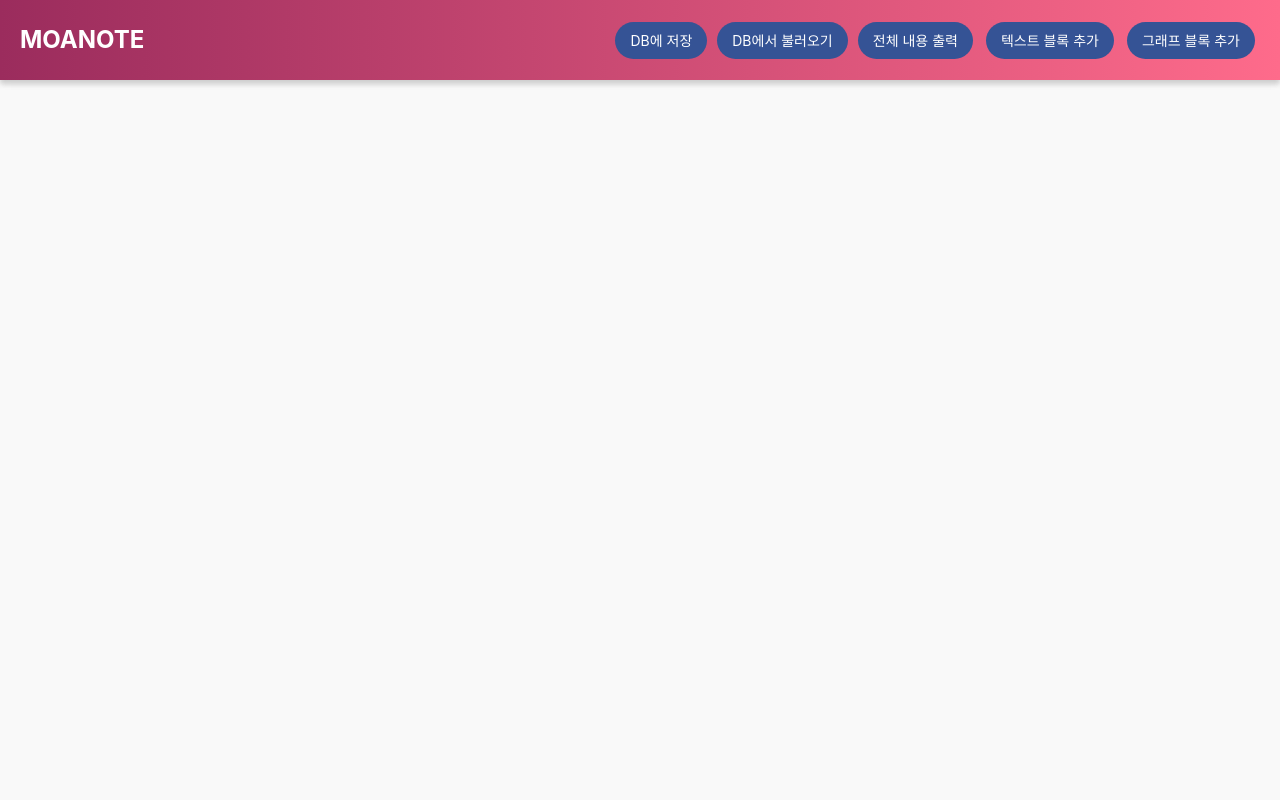
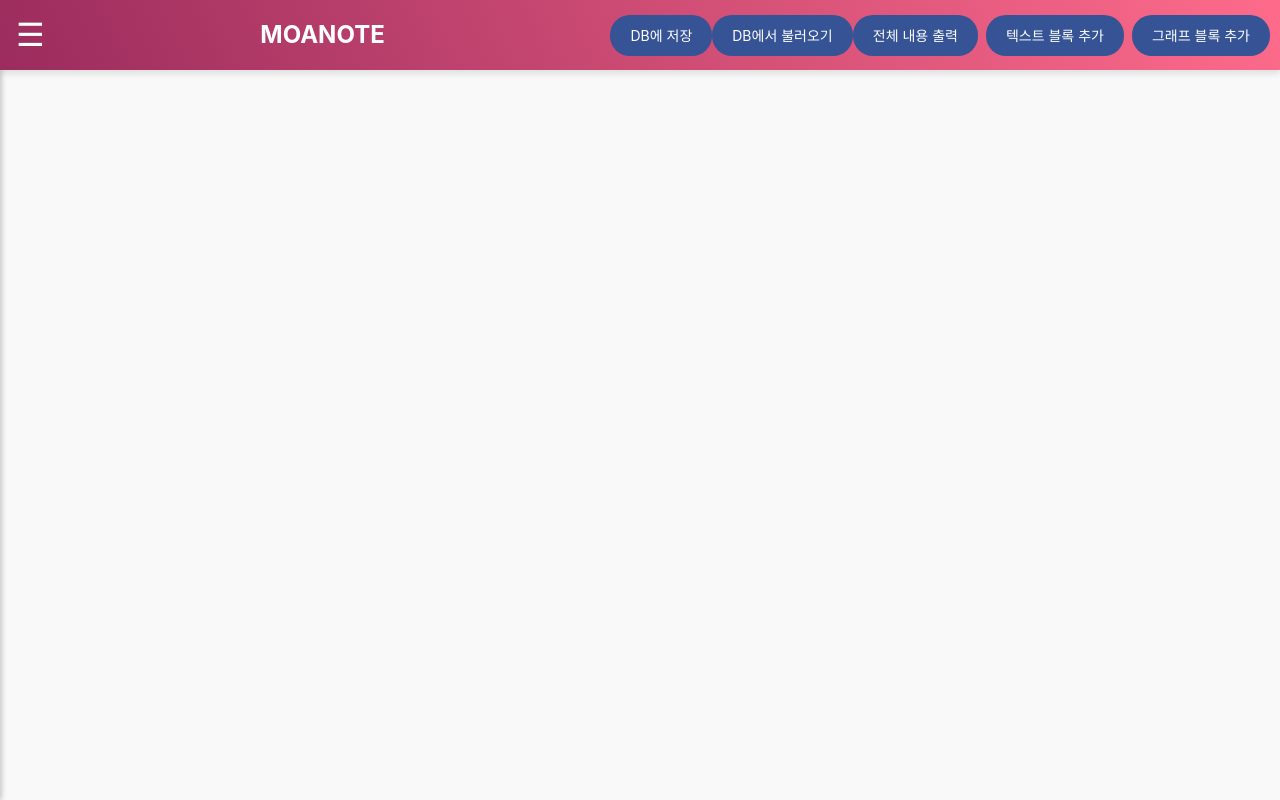
Before and after one commit to CBNU-MoaNote-CapstonDesign/front-demo2, a React (Create React App) app: page / in a window 1280 px wide. Built offline with nearby package versions, Linux system fonts and the light colour scheme.

Commit message:
feat(Navbar) : 햄버거버튼과 사이드 메뉴 추가
- 슬라이딩 방식으로 나타나는 사이드 메뉴 목업을 추가했습니다.

- Navbar.css를 분리했습니다.

- 문서 추가 버튼과 문서 제목 입력 폼을 추가했습니다.

```diff
--- /dev/null
+++ b/src/assets/css/Navbar.css
@@ -0,0 +1,138 @@
+/* Navbar */
+.navbar {
+    background: linear-gradient(65deg, #9b2c5d, #fe6b8b);
+    color: white;
+    width: 100%;
+    position: fixed;
+    top: 0;
+    left: 0;
+    z-index: 1000;
+    padding: 10px;
+    box-shadow: 0px 4px 6px rgba(0, 0, 0, 0.1);
+}
+
+.navbar-brand {
+    font-size: 1.5rem;
+    font-weight: bold;
+    text-align: center;
+    flex-grow: 1;
+}
+
+.db-btn {
+    background-color: #355395;
+    color: white;
+    border-radius: 5px;
+    margin-left: 10px;
+    padding: 8px 15px;
+    transition: background-color 0.3s ease, transform 0.2s ease;
+}
+
+.db-btn:hover {
+    background-color: #fe6b8b;
+    transform: translateY(-2px);
+}
+
+/* 햄버거 버튼 */
+.hamburger-btn {
+    border: none;
+    background-color: transparent;
+    color: white;
+    font-size: 32px;
+    height: 100%;
+    display: flex;
+    align-items: center;
+    justify-content: center;
+    cursor: pointer;
+    transition: background-color 0.3s ease;
+}
+
+.hamburger-btn:hover {
+    background-color: rgba(255, 255, 255, 0.2);
+    /* 호버 시 배경색 */
+}
+
+/* 사이드 메뉴 */
+.side-menu {
+    position: fixed;
+    top: 0;
+    padding-top: 80px;
+    height: 100%;
+    /* Navbar 높이 아래에 위치 */
+    left: -250px;
+    /* 숨김 상태 (화면 밖) */
+    width: 250px;
+    background-color: #f4f4f4;
+    overflow-y: auto;
+    transition: transform 0.3s ease-in-out;
+    z-index: 999;
+    box-shadow: 2px 0 5px rgba(0, 0, 0, 0.2);
+    display: flex;
+    flex-direction: column;
+    /* 메뉴 내용과 Footer를 분리 */
+    justify-content: space-between;
+    /* Footer를 아래로 고정 */
+}
+
+.side-menu.open {
+    transform: translateX(250px);
+    /* 화면 안으로 슬라이드 */
+}
+
+.menu-content {
+    padding: 20px;
+    font-size: 18px;
+    font-weight: bold;
+    color: #333;
+}
+
+.menu-content ul {
+    list-style: none;
+    padding: 0;
+}
+
+.menu-content ul li {
+    margin: 10px 0;
+    font-size: 16px;
+    color: #555;
+}
+
+/* Footer (입력창과 추가 버튼) */
+.menu-footer {
+    display: flex;
+    align-items: center;
+    gap: 10px;
+    /* 입력창과 버튼 간격 */
+    padding: 10px;
+    background-color: transparent;
+    /* 배경 제거 */
+    border: none;
+    /* Border 제거 */
+}
+
+.menu-input {
+    flex: 1;
+    padding: 5px;
+    border: 1px solid #ccc;
+    border-radius: 4px;
+    font-size: 14px;
+}
+
+/* 추가 버튼 스타일 */
+.menu-add-btn {
+    height: 90%;
+    padding: 6px 15px;
+    background-color: #ccc;
+    color: #333;
+    border: 1px solid #aaa;
+    border-radius: 0;
+    padding: 2px 10px;
+    font-size: 13px;
+    cursor: pointer;
+    text-align: center;
+    transition: background-color 0.3s ease, transform 0.2s ease;
+}
+
+.menu-add-btn:hover {
+    background-color: #bbb;
+    transform: translateY(-1px);
+}
--- a/src/assets/css/index.css
+++ b/src/assets/css/index.css
@@ -13,40 +13,6 @@ body {
   align-items: center;
   justify-content: center;
   width: 100%;
-  padding: 20px;
-  padding-top:100px;
-}
-
-/* 네비게이션 바 스타일 */
-.navbar {
-  background: linear-gradient(90deg, #9B2C5D, #FE6B8B);
-  color: white;
-  padding: 10px 20px;
-  box-shadow: 0px 4px 6px rgba(0, 0, 0, 0.1);
-  position: fixed;
-  top: 0;
-  left: 0;
-  right: 0;
-  height: 80px;
-  z-index: 9999;
-}
-
-.navbar-brand {
-  font-size: 1.5rem;
-  font-weight: bold;
-}
-
-.navbar .btn {
-  border-radius: 20px;
-  margin: 0 5px;
-  padding: 8px 15px;
-  font-size: 14px;
-  transition: background-color 0.3s ease, transform 0.2s ease;
-}
-
-.navbar .btn:hover {
-  background-color: #FE6B8B;
-  transform: translateY(-2px);
 }
 
 /* 텍스트 블록 */
--- a/src/components/Navbar.jsx
+++ b/src/components/Navbar.jsx
@@ -1,5 +1,23 @@
+import React, { useState } from "react";
+import "bootstrap/dist/css/bootstrap.min.css";
+import "../assets/css/Navbar.css";
+
 function Navbar({ handleAddTextBlock, pushToDB, pullFromDB, handleAddGraphBlock, handlePrintButtonClick }) {
+    const [menuOpen, setMenuOpen] = useState(false);
+    const [inputValue, setInputValue] = useState("");
+
+    function toggleMenu () {
+        setMenuOpen(!menuOpen);
+    };
+
+    const handleAddClick = () => {
+        console.log("추가 버튼 클릭됨:", inputValue);
+        setInputValue("");
+    };
+
+
     return (
+        <>
             <nav
                 className="navbar navbar-expand-lg"
                 style={{
@@ -9,17 +27,13 @@ function Navbar({ handleAddTextBlock, pushToDB, pullFromDB, handleAddGraphBlock,
                 }}
             >
                 <div className="container-fluid navbar">
+                    {/* 왼쪽 햄버거 버튼 (추가된 부분) */}
+                    <button className="hamburger-btn" onClick={toggleMenu}>
+                        ☰
+                    </button>
+
                     {/* 왼쪽 로고 및 텍스트 */}
-                <a className="navbar-brand text-white" href="#" style={{ fontWeight: "bold" }}>
-                    {
-                        /*
-                          <img
-                          src="https://via.placeholder.com/40" // 로고 이미지 (예제 URL)
-                          alt="logo"
-                          style={{ marginRight: "10px", borderRadius: "50%" }}
-                          />
-                        */
-                    }
+                    <a className="navbar-brand text-white" href="#" style={{ fontWeight: "bold", textAlign: "center" }}>
                         MOANOTE
                     </a>
 
@@ -68,6 +82,31 @@ function Navbar({ handleAddTextBlock, pushToDB, pullFromDB, handleAddGraphBlock,
                     </div>
                 </div>
             </nav>
+            {/* 사이드 메뉴 */}
+            <div className={`side-menu ${menuOpen ? "open" : ""}`}>
+                <div className="menu-content">
+                    <h3>디렉토리</h3>
+                    <ul>
+                        <li>폴더 1</li>
+                        <li>폴더 2</li>
+                        <li>폴더 3</li>
+                    </ul>
+                </div>
+
+                <div className="menu-footer">
+                    <input
+                        type="text"
+                        className="menu-input"
+                        value={inputValue}
+                        onChange={(e) => setInputValue(e.target.value)}
+                        placeholder="문서 제목 입력"
+                    />
+                    <button className="menu-add-btn" onClick={handleAddClick}>
+                        추가
+                    </button>
+                </div>
+            </div>
+        </>
     );
 }
 
```
Lines whose indentation alone changed are shown as unchanged.
